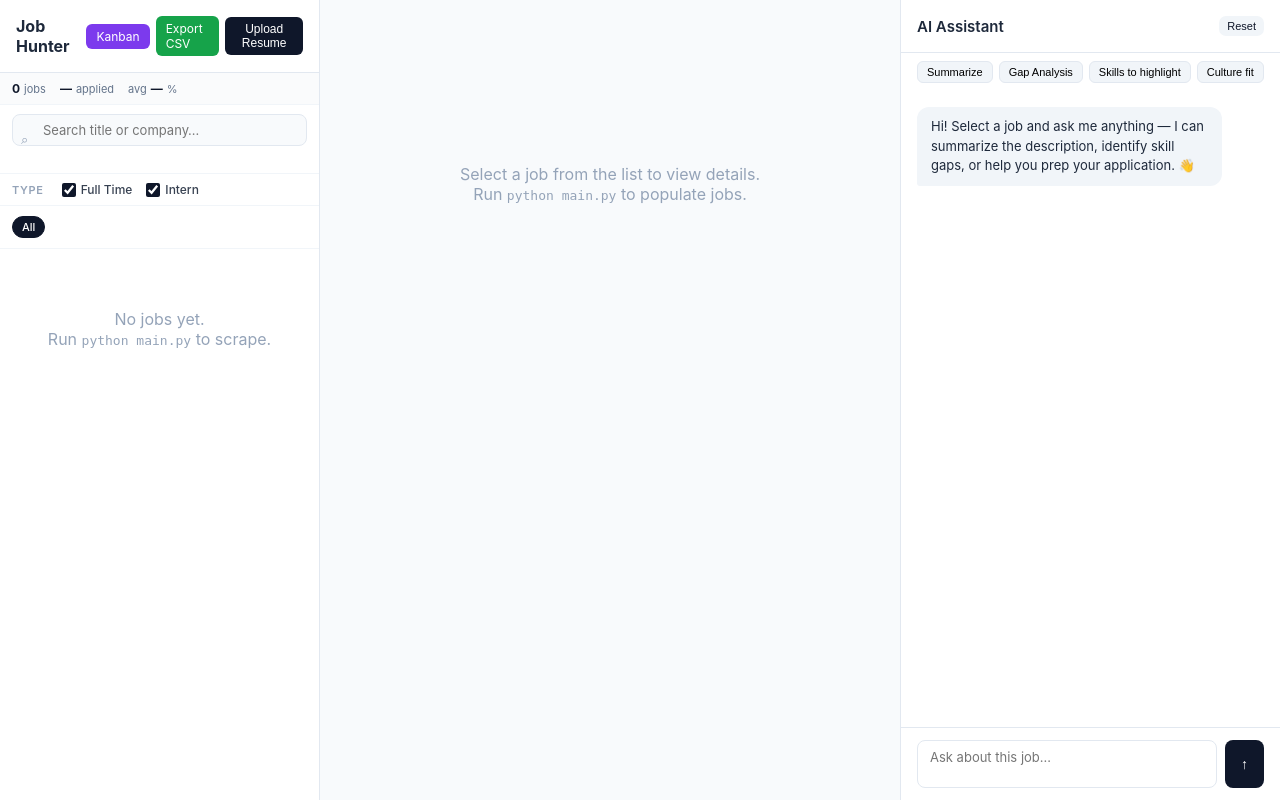
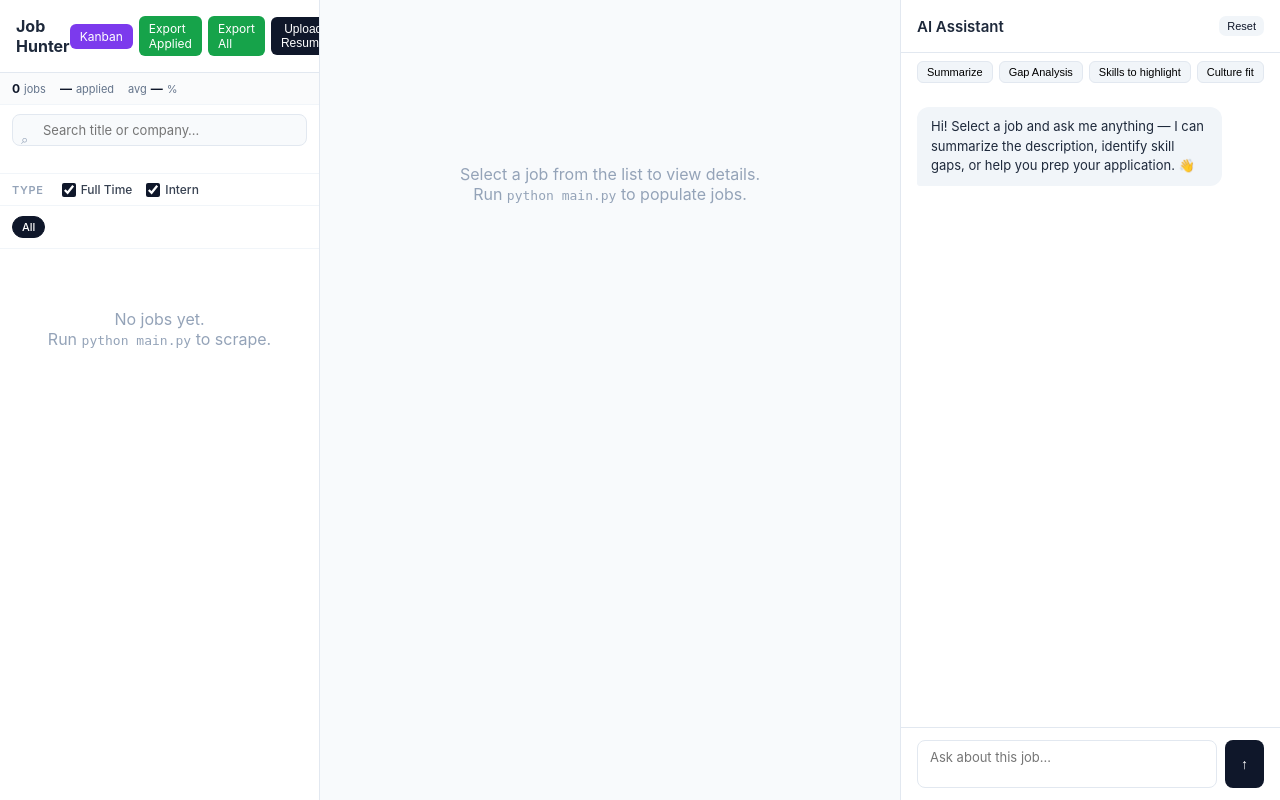
Before and after one commit to mmarada/portfolio-builder, a FastAPI app: page / in a window 1280 px wide. Run offline with FastAPI, Linux system fonts and the light colour scheme; data that the repository does not hold is empty; some libraries are stand-ins or nearby versions.

Commit message:
feat: add Export All CSV — download every non-dismissed job with status column
Complements the existing "applied jobs" export. GET /api/jobs/export/all.csv
returns id/title/company/location/url/source/job_type/match_pct/status/scraped_at
for every non-dismissed job, with status computed as the kanban_status
(applied/screening/interview/offer) for applied jobs or "not applied" otherwise.

```diff
--- a/chat/app.py
+++ b/chat/app.py
@@ -20,7 +20,8 @@ from ai.job_matcher import set_resume
 from ai.resume_parser import parse_resume
 from db.database import (
     init_db, get_top_jobs, get_distinct_sources, get_job, dismiss_job,
-    mark_applied, get_stats, get_applied_jobs, get_kanban_jobs, update_kanban_status,
+    mark_applied, get_stats, get_applied_jobs, get_all_jobs_for_export,
+    get_kanban_jobs, update_kanban_status,
 )
 from config import RESUME_DIR
 
@@ -87,6 +88,25 @@ async def export_applied_csv():
         iter([buf.getvalue()]),
         media_type="text/csv",
         headers={"Content-Disposition": "attachment; filename=applied_jobs.csv"},
+    )
+
+
+@app.get("/api/jobs/export/all.csv")
+async def export_all_csv():
+    jobs = get_all_jobs_for_export()
+    buf = io.StringIO()
+    writer = csv.DictWriter(
+        buf,
+        fieldnames=["id", "title", "company", "location", "url", "source", "job_type", "match_pct", "status", "scraped_at"],
+        extrasaction="ignore",
+    )
+    writer.writeheader()
+    writer.writerows(jobs)
+    buf.seek(0)
+    return StreamingResponse(
+        iter([buf.getvalue()]),
+        media_type="text/csv",
+        headers={"Content-Disposition": "attachment; filename=all_jobs.csv"},
     )
 
 
--- a/chat/templates/index.html
+++ b/chat/templates/index.html
@@ -107,7 +107,8 @@
       <h1>Job Hunter</h1>
       <div style="display:flex;gap:6px;align-items:center">
         <a href="/kanban" class="export-btn" style="background:#7c3aed">Kanban</a>
-        <a href="/api/jobs/export/applied.csv" class="export-btn" download>Export CSV</a>
+        <a href="/api/jobs/export/applied.csv" class="export-btn" download>Export Applied</a>
+        <a href="/api/jobs/export/all.csv" class="export-btn" download>Export All</a>
         <button class="upload-btn" onclick="document.getElementById('resumeInput').click()">Upload Resume</button>
       </div>
       <input type="file" id="resumeInput" accept=".pdf,.docx,.doc,.txt" style="display:none" onchange="uploadResume(this)">
--- a/db/database.py
+++ b/db/database.py
@@ -456,6 +456,40 @@ def get_applied_jobs() -> list[dict]:
             return [dict(r) for r in conn.execute(sql_sqlite).fetchall()]
 
 
+def get_all_jobs_for_export() -> list[dict]:
+    """Return every non-dismissed job with a computed status column, most recent first."""
+    sql_sqlite = """
+        SELECT id, title, company, location, url, source, job_type,
+               ROUND(match_score * 100) AS match_pct,
+               applied, COALESCE(kanban_status, 'applied') AS kanban_status,
+               scraped_at
+        FROM jobs
+        WHERE dismissed=0
+        ORDER BY scraped_at DESC
+    """
+    sql_pg = """
+        SELECT id, title, company, location, url, source, job_type,
+               ROUND(match_score::numeric * 100)::integer AS match_pct,
+               applied, COALESCE(kanban_status, 'applied') AS kanban_status,
+               scraped_at::date AS scraped_at
+        FROM jobs
+        WHERE dismissed=0
+        ORDER BY scraped_at DESC
+    """
+    with get_conn() as conn:
+        if _pg():
+            cur = conn.cursor()
+            cur.execute(sql_pg)
+            rows = [dict(r) for r in cur.fetchall()]
+        else:
+            rows = [dict(r) for r in conn.execute(sql_sqlite).fetchall()]
+
+    for row in rows:
+        row["status"] = row["kanban_status"] if row.pop("applied") else "not applied"
+        row.pop("kanban_status", None)
+    return rows
+
+
 def get_draft(job_id: int) -> dict | None:
     ph = "%s" if _pg() else "?"
     sql = f"SELECT * FROM drafts WHERE job_id={ph} ORDER BY created_at DESC LIMIT 1"
```
